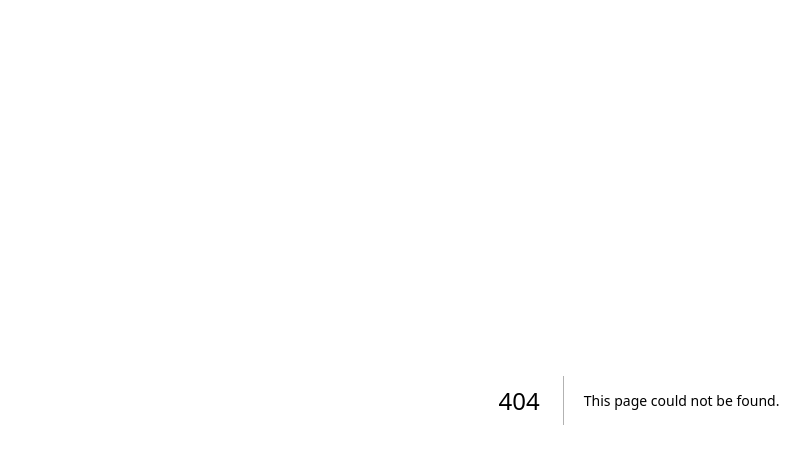
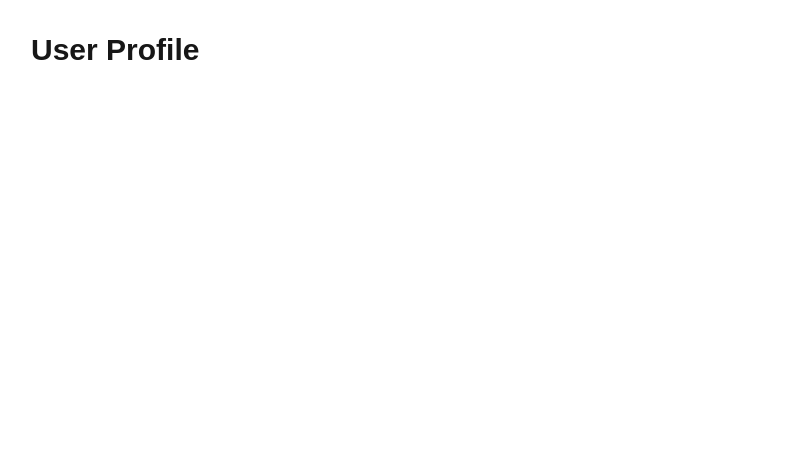
Before and after one commit to thanhtpham116/tax-dashboard, a Next.js app: page /profile in a window 1280 px wide. Before the commit this address had no page. Shown: the top 464 px of the page, without its empty margins (1-811 px from the left). Built offline with nearby package versions, Linux system fonts and the light colour scheme.

Commit message:
Day 12 multi-page app structure

```diff
--- /dev/null
+++ b/src/app/profile/page.js
@@ -0,0 +1,17 @@
+"use client";
+
+import { auth } from "../../firebase/config";
+
+export default function ProfilePage() {
+  return (
+    <main className="p-8">
+      <h1 className="text-3xl font-bold mb-4">
+        User Profile
+      </h1>
+
+      <p>
+        {auth.currentUser?.email}
+      </p>
+    </main>
+  );
+}
```
